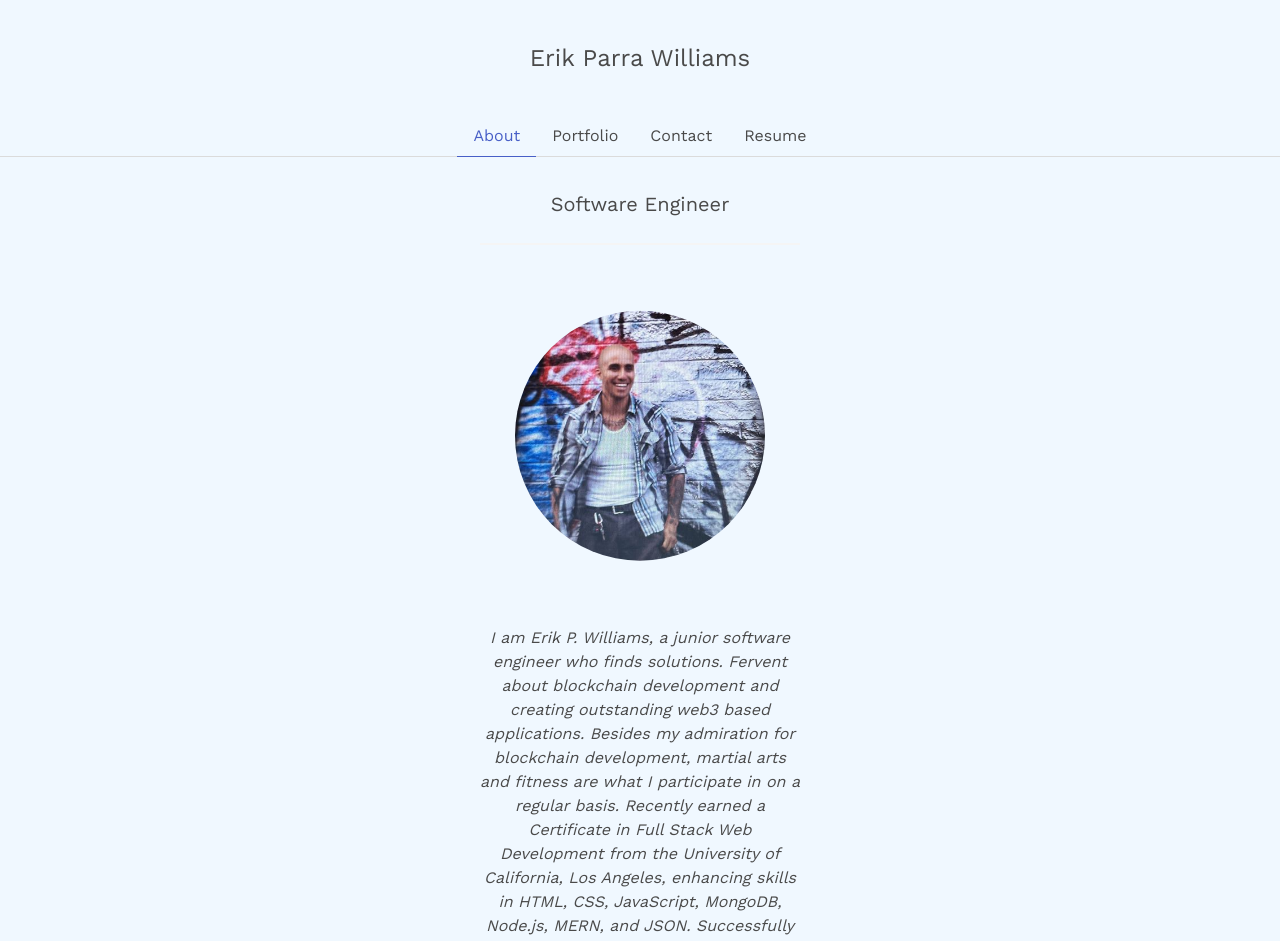
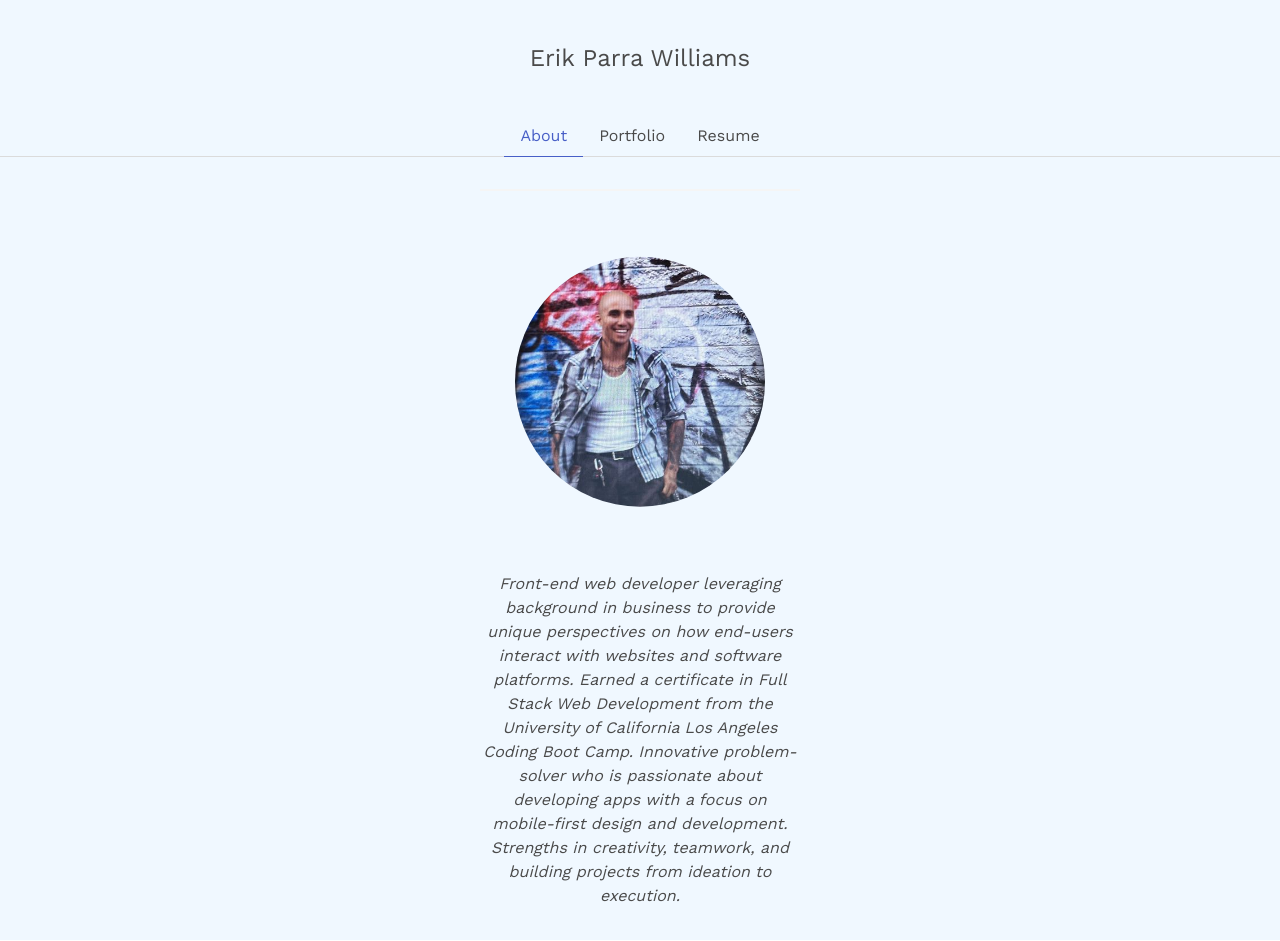
Before and after one commit to EPW80/React-Portfolio-Main, a React (Create React App) app: page / in a window 1280 px wide. Shown: the top 941 px of the page. Built offline with nearby package versions, Linux system fonts and the light colour scheme.

Commit message:
removed contact me section

```diff
--- a/src/components/About.js
+++ b/src/components/About.js
@@ -5,13 +5,16 @@ import React from "react";
 function About() {
   return (
     <div>
-      <p className="content is-medium">Software Engineer</p>
+      <p className="content is-medium"></p>
       <hr />
       <img className="my-pic" src={process.env.PUBLIC_URL + '/img/erik.JPEG'} alt="Erik Parra Williams" />
       <p className="content is-italic mt-4">
-        I am Erik P. Williams, a junior software engineer who finds solutions. Fervent about blockchain development and creating outstanding web3 based applications. Besides my admiration for blockchain development, martial arts and fitness are what I participate in on a regular basis.
-        Recently earned a Certificate in Full Stack Web Development from the University of California, Los Angeles, enhancing skills in HTML, CSS, JavaScript, MongoDB, Node.js, MERN, and JSON. Successfully developed a modern decentralized web3 application with full functionality for a client established in the NFT industry, which now utilizes Open Sea to deploy custom NFT’s.
-        Completeing my BS in Computer Science at California State University Fullerton. Let us develop the future together.
+        Front-end web developer leveraging background in business to provide unique perspectives on how
+        end-users interact with websites and software platforms. Earned a certificate in Full Stack Web
+        Development from the University of California Los Angeles Coding Boot Camp. Innovative
+        problem-solver who is passionate about developing apps with a focus on mobile-first design and
+        development. Strengths in creativity, teamwork, and building projects from ideation to execution.
+
 
       </p>
     </div>
--- a/src/components/Footer.js
+++ b/src/components/Footer.js
@@ -7,9 +7,9 @@ function Footer() {
     <footer className="footer">
       <div className="content has-text-centered">
         <p>
-          <strong>My Development Portfolio</strong> - a React site by{" "}
+          <strong>My Development Portfolio</strong> - by{" "}
           <a href="https://github.com/EPW80" target="_blank" rel="noreferrer">
-            Erik P. Williams
+            Erik Parra Williams
           </a>
           .
           <hr />
--- a/src/components/Header.js
+++ b/src/components/Header.js
@@ -37,6 +37,7 @@ function Header() {
             href="https://github.com/EPW80?tab=repositories"
           >
             <span className="content is-large">Erik Parra Williams</span>
+
           </a>
         </div>
       </nav>
--- a/src/components/Navigation.js
+++ b/src/components/Navigation.js
@@ -8,7 +8,7 @@
 import React from "react";
 
 function Navigation(props) {
-  const tabs = ["About", "Portfolio", "Contact", "Resume"];
+  const tabs = ["About", "Portfolio", "Resume"]; // Contact removed
   return (
     <div className="tabs is-centered">
       <ul className="nav nav-tabs">
--- a/src/components/Resume.js
+++ b/src/components/Resume.js
@@ -18,7 +18,7 @@ function Resume() {
           <span className="icon">
             <i className="fas fa-download"></i>
           </span>
-          <span>Download My Resume</span>
+          <span>My Resume</span>
         </a>
       </div>
       <div className="column">
```
